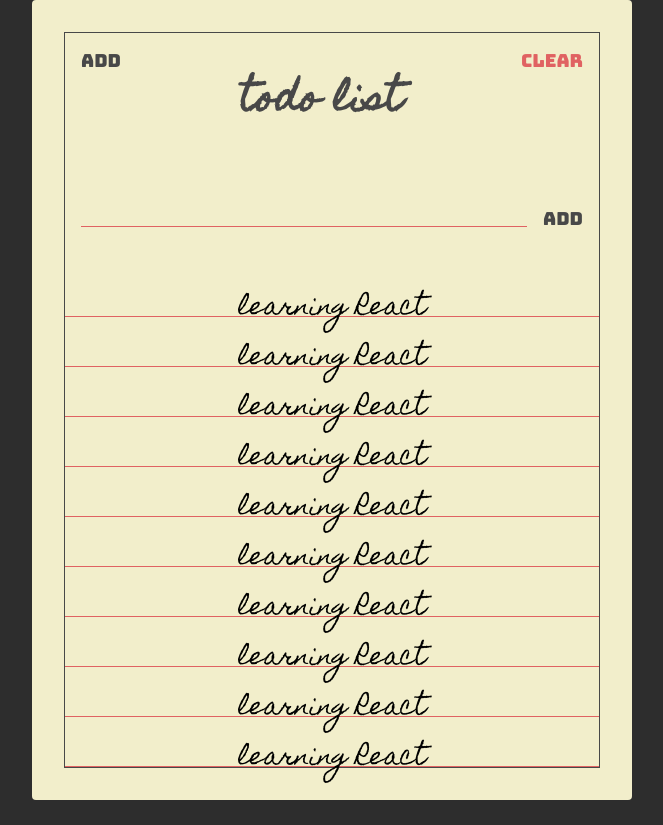
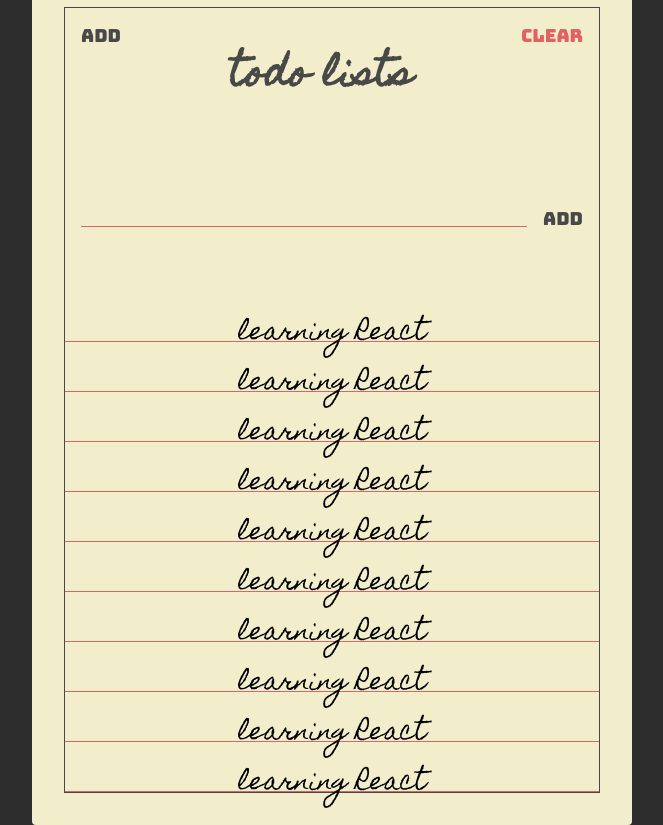
Before and after one commit to anton-sihotang/React-todolist, a React (Create React App) app: page / in a window 1280 px wide. Shown: the whole page, without its empty margins (308-971 px from the left). Before the commit the page ends 800 px from the top, so only its background shows below. Built offline with nearby package versions, Linux system fonts and the light colour scheme.

Commit message:
migrasi html css ke react

```diff
--- a/src/App.js
+++ b/src/App.js
@@ -7,7 +7,7 @@
       <div className="frame">
         <section className="header">
           <button className="header-btn main-black-color">Add</button>
-          <h1 className="header-title">Todo List</h1>
+          <h1 className="header-title">Todo Lists</h1>
           <button className="header-btn main-red-color">Clear</button>
         </section>
 
--- a/src/styles.css
+++ b/src/styles.css
@@ -39,7 +39,7 @@
 
 .container {
   width: 600px;
-  height: 800px;
+  height: 850px;
   background-color: #f2eecb;
   border-radius: 4px;
 
```
